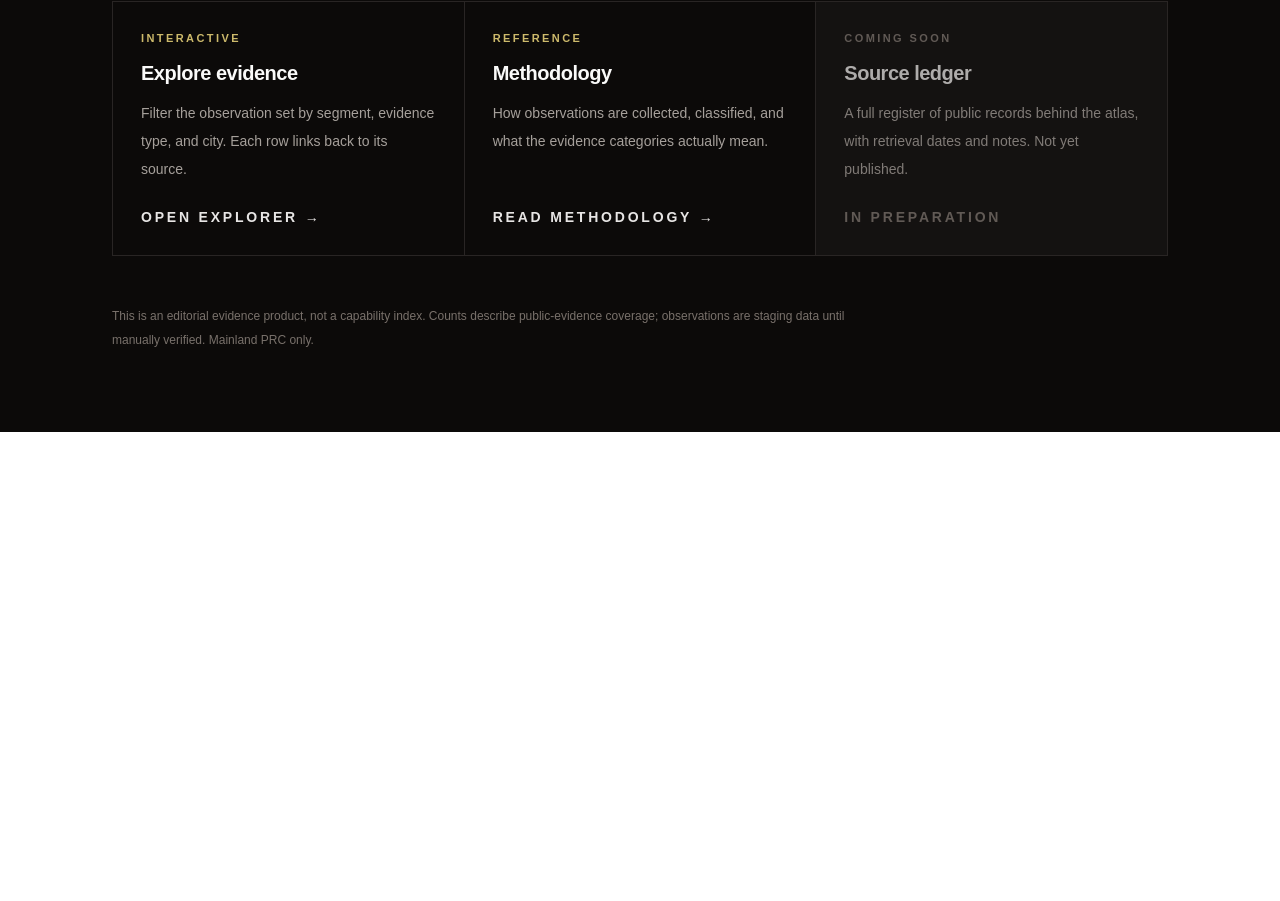
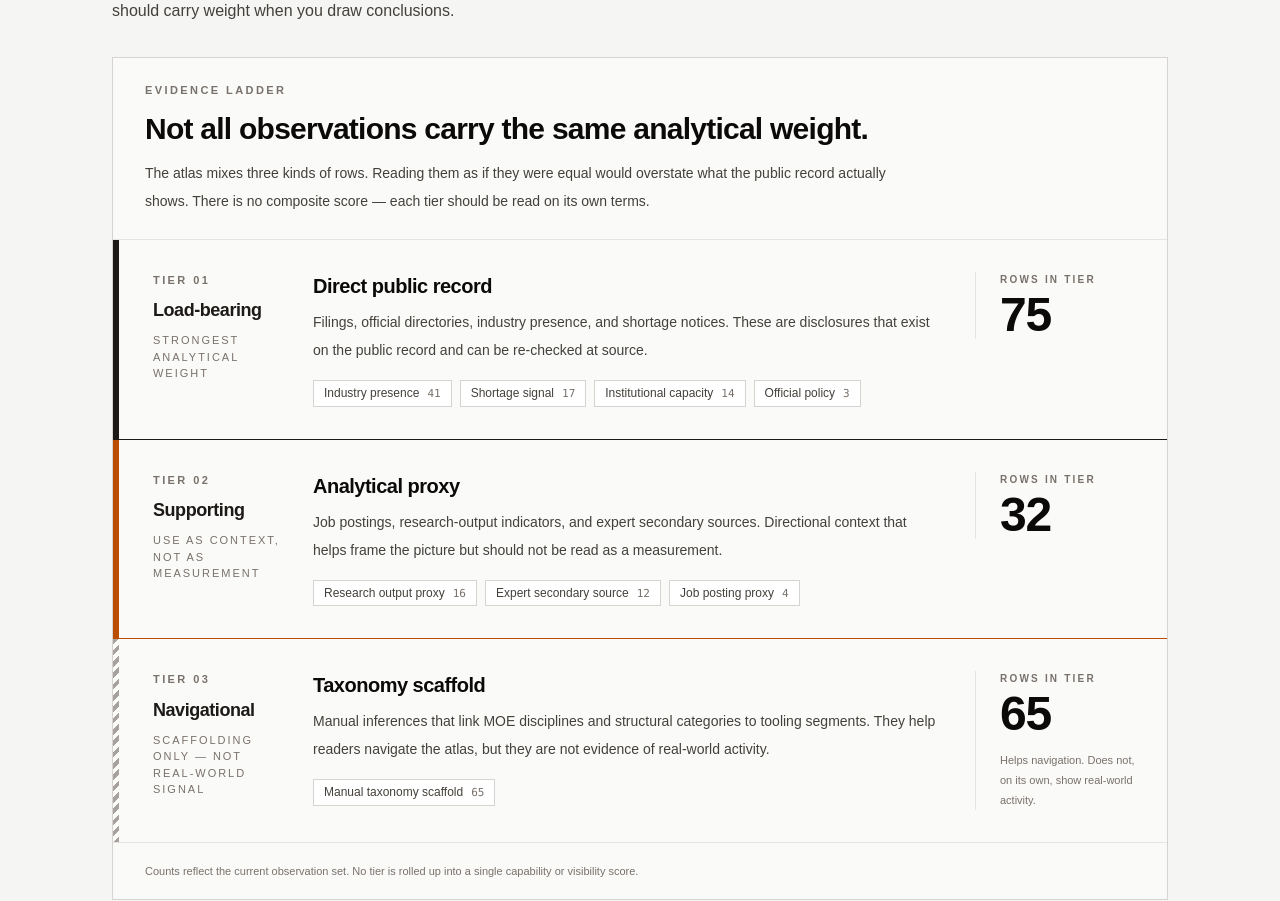
Before and after one commit to yippy141/china-semiconductor-tooling-talent-atlas, a Next.js app: page / in a window 1280 px wide. Shown: the part 5786-6687 px from the top of the page. Before the commit the page ends 6218 px from the top, so only its background shows below. Built offline with nearby package versions, Linux system fonts and the light colour scheme.

Commit message:
Add evidence ladder

```diff
--- a/app/page.tsx
+++ b/app/page.tsx
@@ -10,6 +10,7 @@ import { segmentProfiles } from "@/data/editorial/segment-profiles";
 import { audienceImplications } from "@/data/editorial/audience-implications";
 import { CitySignalMap } from "@/components/atlas/city-signal-map";
 import { CapabilityRoleMatrix } from "@/components/atlas/capability-role-matrix";
+import { EvidenceLadder } from "@/components/atlas/evidence-ladder";
 
 const numberFormatter = new Intl.NumberFormat("en-US");
 
@@ -265,6 +266,25 @@ export default function HomePage() {
         </div>
       </section>
 
+      <section className="border-b border-stone-200 bg-stone-100">
+        <div className="mx-auto w-full max-w-6xl px-6 py-20 sm:px-10 lg:px-12">
+          <div className="mb-8 max-w-3xl">
+            <p className="text-xs font-semibold uppercase tracking-[0.22em] text-stone-500">
+              How to read the rows
+            </p>
+            <h2 className="mt-3 text-3xl font-semibold tracking-tight sm:text-4xl">
+              An evidence ladder, not a leaderboard.
+            </h2>
+            <p className="mt-4 text-base leading-7 text-stone-700">
+              Before opening the explorer or the methodology, see how the
+              observation set is layered — and which rows should carry weight
+              when you draw conclusions.
+            </p>
+          </div>
+          <EvidenceLadder />
+        </div>
+      </section>
+
       <section className="bg-stone-950 text-stone-100">
         <div className="mx-auto w-full max-w-6xl px-6 py-20 sm:px-10 lg:px-12">
           <div className="flex flex-col gap-3 sm:flex-row sm:items-end sm:justify-between">
--- /dev/null
+++ b/components/atlas/evidence-ladder.tsx
@@ -0,0 +1,174 @@
+import {
+  evidenceGroupLabels,
+  evidenceTypeGroups,
+  observationsByEvidenceGroup,
+  observationsByEvidenceType,
+  type EvidenceGroup,
+} from "@/lib/atlas-analytics";
+
+type Tier = {
+  group: EvidenceGroup;
+  index: string;
+  framing: string;
+  description: string;
+  weightLabel: string;
+  accent: string;
+  rule: string;
+};
+
+const tiers: Tier[] = [
+  {
+    group: "direct_public_record",
+    index: "01",
+    framing: "Load-bearing",
+    description:
+      "Filings, official directories, industry presence, and shortage notices. These are disclosures that exist on the public record and can be re-checked at source.",
+    weightLabel: "Strongest analytical weight",
+    accent: "bg-stone-900",
+    rule: "border-stone-900",
+  },
+  {
+    group: "analytical_proxy",
+    index: "02",
+    framing: "Supporting",
+    description:
+      "Job postings, research-output indicators, and expert secondary sources. Directional context that helps frame the picture but should not be read as a measurement.",
+    weightLabel: "Use as context, not as measurement",
+    accent: "bg-amber-700",
+    rule: "border-amber-700",
+  },
+  {
+    group: "taxonomy_scaffold",
+    index: "03",
+    framing: "Navigational",
+    description:
+      "Manual inferences that link MOE disciplines and structural categories to tooling segments. They help readers navigate the atlas, but they are not evidence of real-world activity.",
+    weightLabel: "Scaffolding only — not real-world signal",
+    accent:
+      "bg-[repeating-linear-gradient(135deg,#a8a29e_0,#a8a29e_4px,transparent_4px,transparent_8px)]",
+    rule: "border-stone-400 border-dashed",
+  },
+];
+
+const countByGroup = new Map<string, number>(
+  observationsByEvidenceGroup.map((row) => [row.id, row.count]),
+);
+
+const subTypesByGroup: Record<
+  EvidenceGroup,
+  { label: string; count: number }[]
+> = {
+  direct_public_record: [],
+  analytical_proxy: [],
+  taxonomy_scaffold: [],
+};
+
+for (const row of observationsByEvidenceType) {
+  const group = evidenceTypeGroups[row.id];
+  if (!group) continue;
+  subTypesByGroup[group].push({ label: row.label, count: row.count });
+}
+
+const numberFormatter = new Intl.NumberFormat("en-US");
+
+export function EvidenceLadder() {
+  return (
+    <section
+      aria-labelledby="evidence-ladder-heading"
+      className="border border-stone-300 bg-stone-50"
+    >
+      <header className="flex flex-col gap-3 border-b border-stone-200 px-6 py-6 sm:px-8">
+        <p className="text-[11px] font-semibold uppercase tracking-[0.22em] text-stone-500">
+          Evidence ladder
+        </p>
+        <h3
+          id="evidence-ladder-heading"
+          className="text-2xl font-semibold tracking-tight text-stone-950 sm:text-3xl"
+        >
+          Not all observations carry the same analytical weight.
+        </h3>
+        <p className="max-w-3xl text-sm leading-7 text-stone-700">
+          The atlas mixes three kinds of rows. Reading them as if they were
+          equal would overstate what the public record actually shows. There is
+          no composite score — each tier should be read on its own terms.
+        </p>
+      </header>
+
+      <ol className="flex flex-col">
+        {tiers.map((tier) => {
+          const groupLabel = evidenceGroupLabels[tier.group];
+          const total = countByGroup.get(tier.group) ?? 0;
+          const subTypes = subTypesByGroup[tier.group];
+
+          return (
+            <li
+              key={tier.group}
+              className={`relative grid grid-cols-1 gap-6 border-b ${tier.rule} px-6 py-8 last:border-b-0 sm:px-8 md:grid-cols-[8.5rem_1fr_10rem] md:items-start md:gap-8`}
+            >
+              <span
+                aria-hidden
+                className={`absolute left-0 top-0 h-full w-1.5 ${tier.accent}`}
+              />
+
+              <div className="pl-2">
+                <p className="text-[11px] font-semibold uppercase tracking-[0.22em] text-stone-500">
+                  Tier {tier.index}
+                </p>
+                <p className="mt-2 text-lg font-semibold tracking-tight text-stone-900">
+                  {tier.framing}
+                </p>
+                <p className="mt-2 text-[11px] uppercase tracking-[0.18em] text-stone-500">
+                  {tier.weightLabel}
+                </p>
+              </div>
+
+              <div className="pl-2 md:pl-0">
+                <h4 className="text-xl font-semibold tracking-tight text-stone-950">
+                  {groupLabel}
+                </h4>
+                <p className="mt-2 text-sm leading-7 text-stone-700">
+                  {tier.description}
+                </p>
+                {subTypes.length > 0 ? (
+                  <ul className="mt-4 flex flex-wrap gap-2">
+                    {subTypes.map((subType) => (
+                      <li
+                        key={subType.label}
+                        className="inline-flex items-baseline gap-2 border border-stone-300 bg-white px-2.5 py-1 text-xs text-stone-700"
+                      >
+                        <span>{subType.label}</span>
+                        <span className="font-mono text-[11px] text-stone-500">
+                          {numberFormatter.format(subType.count)}
+                        </span>
+                      </li>
+                    ))}
+                  </ul>
+                ) : null}
+              </div>
+
+              <div className="pl-2 md:border-l md:border-stone-200 md:pl-6">
+                <p className="text-[10px] font-semibold uppercase tracking-[0.22em] text-stone-500">
+                  Rows in tier
+                </p>
+                <p className="mt-1 text-4xl font-semibold tracking-tight text-stone-950 sm:text-5xl">
+                  {numberFormatter.format(total)}
+                </p>
+                {tier.group === "taxonomy_scaffold" ? (
+                  <p className="mt-3 text-[11px] leading-5 text-stone-500">
+                    Helps navigation. Does not, on its own, show real-world
+                    activity.
+                  </p>
+                ) : null}
+              </div>
+            </li>
+          );
+        })}
+      </ol>
+
+      <p className="border-t border-stone-200 px-6 py-4 text-[11px] leading-6 text-stone-500 sm:px-8">
+        Counts reflect the current observation set. No tier is rolled up into a
+        single capability or visibility score.
+      </p>
+    </section>
+  );
+}
```
